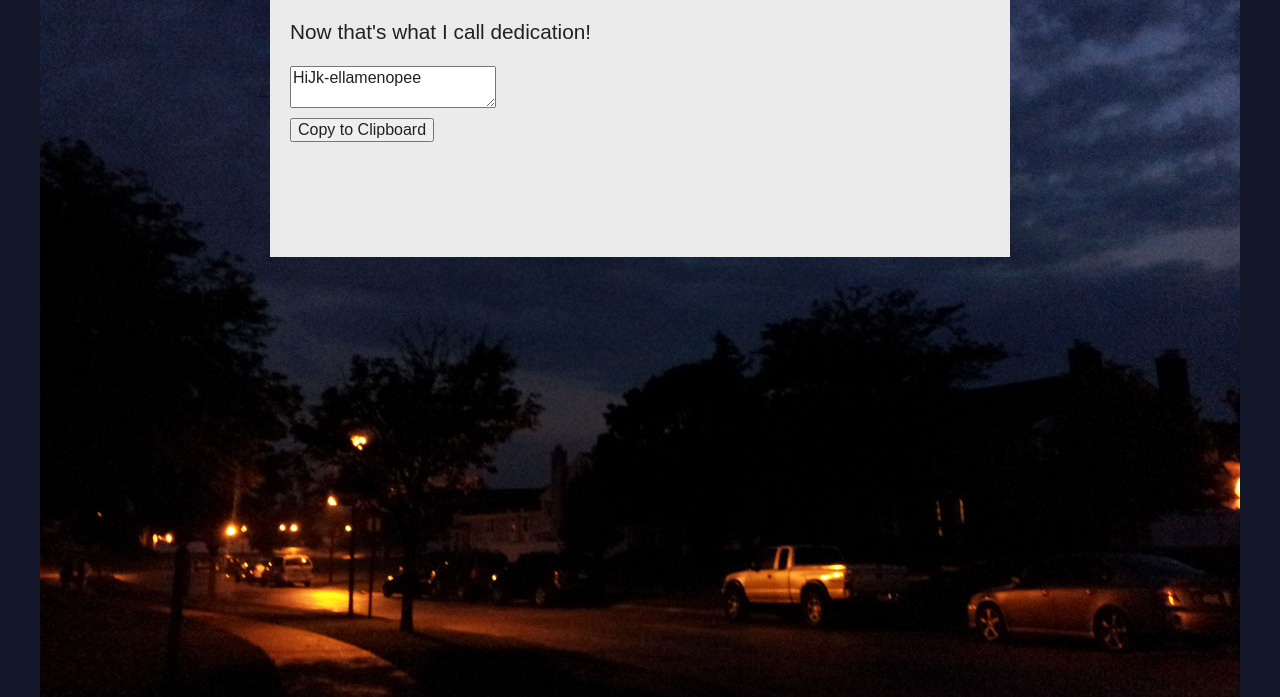
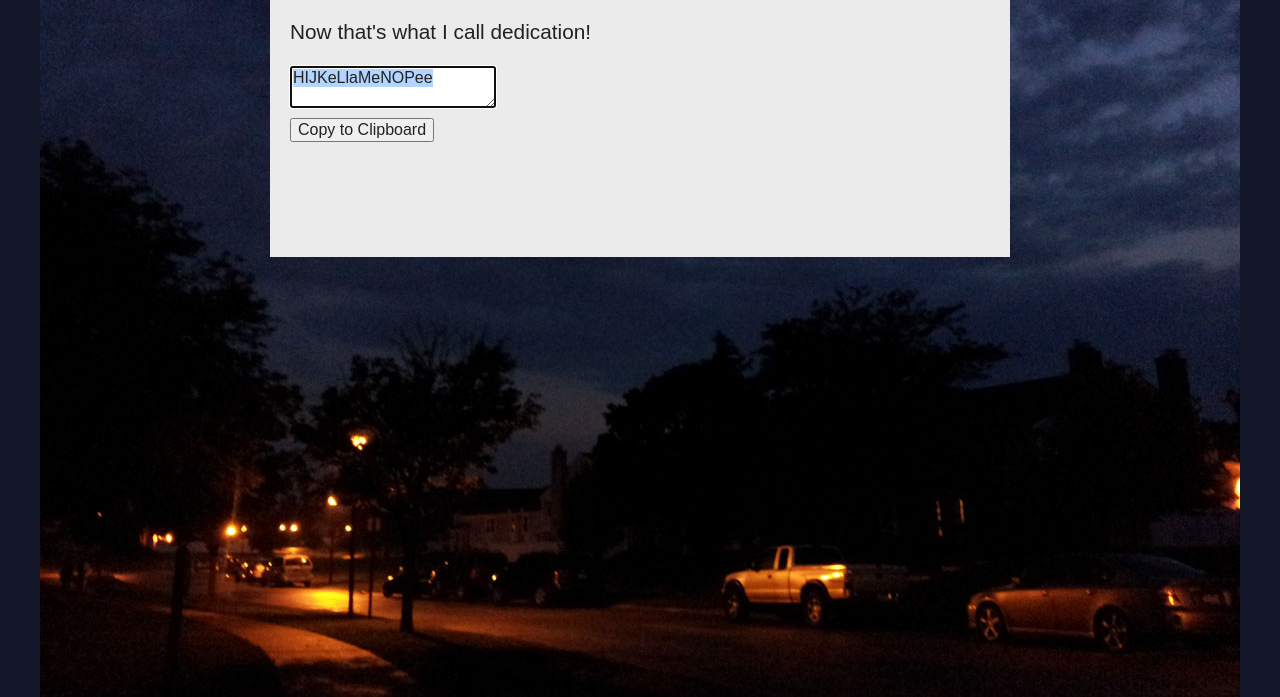
Before and after one commit to thadseaver/payroll-login, a plain HTML site: page index.html in a window 1280 px wide. Shown: the part 103-800 px from the top of the page. Drawn offline with nearby package versions, Linux system fonts and the light colour scheme.

Commit message:
Selected text in textarea

```diff
--- a/index.html
+++ b/index.html
@@ -28,7 +28,7 @@
 				<p id="greeting">Good morning Thad. Let's go make some chips!</p>
                 <form>
                 	<ul>
-                    	<li><textarea>HiJk-ellamenopee</textarea></li>
+                    	<li><textarea id="company-id">HIJKeLlaMeNOPee</textarea></li>
                     	<li><button name="button">Copy to Clipboard</button></li>
 					</ul>
                 </form>
--- a/js/main.js
+++ b/js/main.js
@@ -59,40 +59,38 @@ window.onload = function(){
 
 		var randomGreeting = punchInObscureGreeting[Math.floor(Math.random() * punchInObscureGreeting.length)];
 		document.getElementById('greeting').innerHTML = randomGreeting;
-		//bg.style.backgroundImage = 'url(images/night.jpg)'; // change background image
 		bg.style.cssText +=';background-image:url(images/night.jpg);background-color:#131729;';
 
 	} else if ((currentSeconds >= 18000) && (currentSeconds <= 21600)) { // check for punch in
 
 		var randomGreeting = punchInGreeting[Math.floor(Math.random() * punchInGreeting.length)];
 		document.getElementById('greeting').innerHTML = randomGreeting;
-		//bg.style.backgroundImage = 'url(images/morning.jpg)'; // change background image
 		bg.style.cssText +=';background-image:url(images/morning.jpg);background-color:#323e4d;';
 
 	} else if ((currentSeconds >= 21601) && (currentSeconds <= 43199)) { // check for late punch in
 
 		var randomGreeting = punchInLateGreeting[Math.floor(Math.random() * punchInLateGreeting.length)];
 		document.getElementById('greeting').innerHTML = randomGreeting;
-		//bg.style.backgroundImage = 'url(images/afternoon.jpg)'; // change background image
 		bg.style.cssText +=';background-image:url(images/afternoon.jpg);background-color:#345a97;';
 
 	} else if ((currentSeconds >= 43200) && (currentSeconds <=56700)) { // check for punch out
 
 		var randomGreeting = punchOutGreeting[Math.floor(Math.random() * punchOutGreeting.length)];
 		document.getElementById('greeting').innerHTML = randomGreeting;
-		//bg.style.backgroundImage = 'url(images/evening.jpg)'; // change background image
 		bg.style.cssText +=';background-image:url(images/evening.jpg);background-color:#757c8c;';
 
 	} else if ((currentSeconds >= 56701) && (currentSeconds <= 86399)) { // check for late punch out
 
 		var randomGreeting = punchOutLateGreeting[Math.floor(Math.random() * punchOutLateGreeting.length)];
 		document.getElementById('greeting').innerHTML = randomGreeting;
-		//bg.style.backgroundImage = 'url(images/night.jpg)'; // change background image
 		bg.style.cssText +=';background-image:url(images/night.jpg);background-color:#131729;';
 
 	} else {
 		document.getElementById('greeting').innerHTML = defaultMessage; //
 	}
 
+	// Select the company ID in the textarea
+	document.getElementById('company-id').select();
+
 
 }; //end function
```
